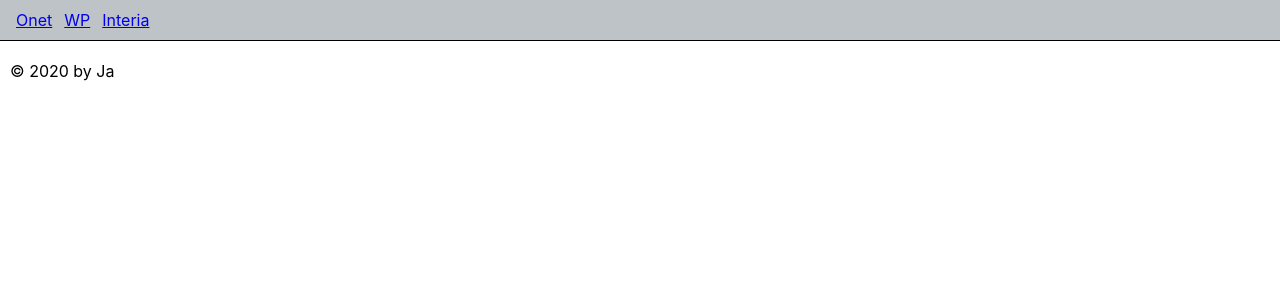
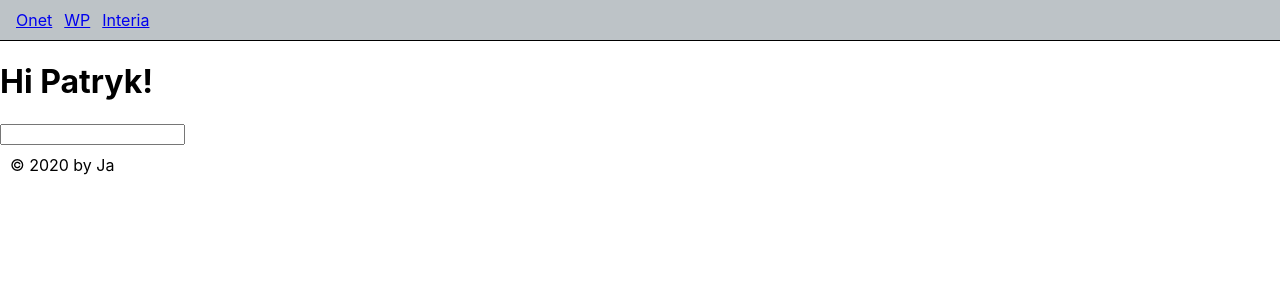
Before and after one commit to patrykomiotek/pd-react-app, a React (Create React App) app: page / in a window 1280 px wide. Shown: the top 300 px of the page. Built offline with nearby package versions, Linux system fonts and the light colour scheme.

Commit message:
firt input

```diff
--- a/src/App.js
+++ b/src/App.js
@@ -1,9 +1,15 @@
+import { useState } from 'react';
+
 import './App.css';
 import Link from './components/Link';
 import Menu from './components/Menu';
 import Footer from './components/Footer';
 
 function App() {
+  const [name, setName] = useState('Patryk');
+  const handleChange = (event) => {
+    setName(event.target.value);
+  };
   return (
     <div className="App">
       <Menu>
@@ -11,6 +17,10 @@ function App() {
         <Link url="https://wp.pl">WP</Link>
         <Link url="https://interia.pl">Interia</Link>
       </Menu>
+      <div>
+        <h1>Hi {name}!</h1>
+        <input type="text" onChange={handleChange} />
+      </div>
       <Footer />
     </div>
   );
```
